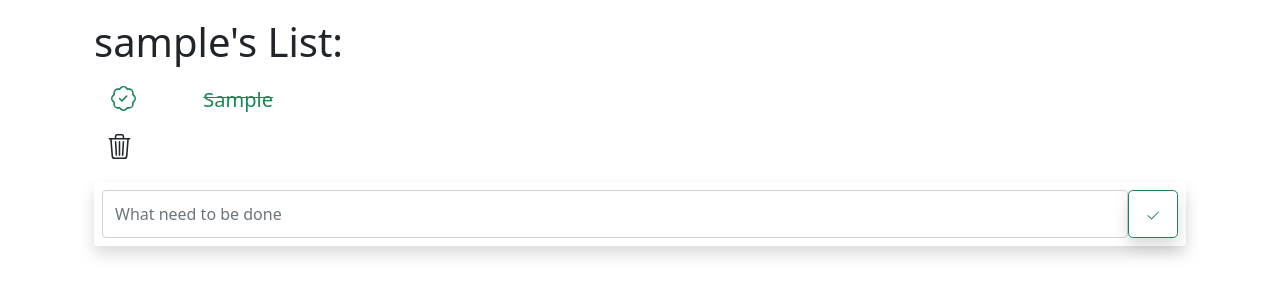
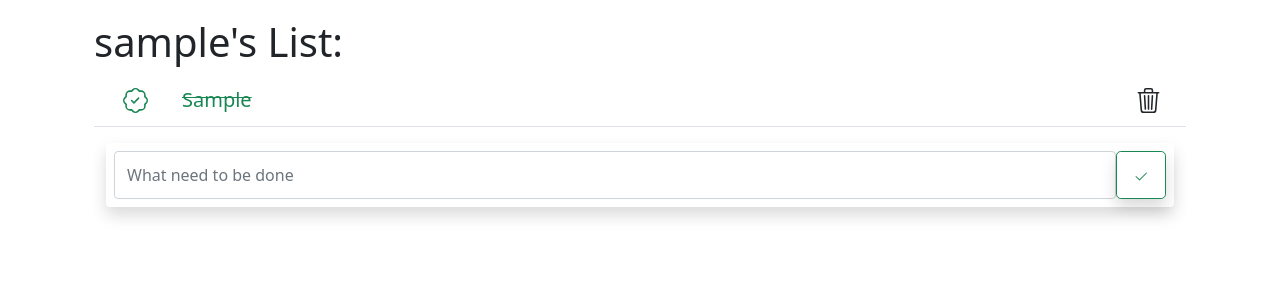
Before and after one commit to teasec4/ToDoAppDjango, a Django app: page /todo/ in a window 1280 px wide. Shown: the part 70-367 px from the top of the page. Run offline with Django 4.2, Linux system fonts and the light colour scheme; a user stored in the database is signed in; tables that the repository leaves empty hold one stand-in row (values such as "Sample post").

Commit message:
Add files via upload

```diff
--- a/templates/todolist/index.html
+++ b/templates/todolist/index.html
@@ -32,11 +32,11 @@
         </div>
 
 
-            <div class="mt-2 mb-2">
+        <div class=" mt-2 mb-2">
             {% for todo in todos %}
-                    <div class="row g-3">
+                <div class="container mt-1 d-flex justify-content-between border-bottom">
+                    <div class="d-flex flex-row align-items-center">
                         {% if todo.completed == True %}
-                            <div class="col-1">
                             <a class="m-1 btn" href="{% url 'mark_incomplete' todo.id %}">
                                 <svg xmlns="http://www.w3.org/2000/svg" width="25" height="25" fill="currentColor"
                                      class="bi bi-patch-check text-success" viewBox="0 0 16 16">
@@ -45,17 +45,12 @@
                                     <path d="m10.273 2.513-.921-.944.715-.698.622.637.89-.011a2.89 2.89 0 0 1 2.924 2.924l-.01.89.636.622a2.89 2.89 0 0 1 0 4.134l-.637.622.011.89a2.89 2.89 0 0 1-2.924 2.924l-.89-.01-.622.636a2.89 2.89 0 0 1-4.134 0l-.622-.637-.89.011a2.89 2.89 0 0 1-2.924-2.924l.01-.89-.636-.622a2.89 2.89 0 0 1 0-4.134l.637-.622-.011-.89a2.89 2.89 0 0 1 2.924-2.924l.89.01.622-.636a2.89 2.89 0 0 1 4.134 0l-.715.698a1.89 1.89 0 0 0-2.704 0l-.92.944-1.32-.016a1.89 1.89 0 0 0-1.911 1.912l.016 1.318-.944.921a1.89 1.89 0 0 0 0 2.704l.944.92-.016 1.32a1.89 1.89 0 0 0 1.912 1.911l1.318-.016.921.944a1.89 1.89 0 0 0 2.704 0l.92-.944 1.32.016a1.89 1.89 0 0 0 1.911-1.912l-.016-1.318.944-.921a1.89 1.89 0 0 0 0-2.704l-.944-.92.016-1.32a1.89 1.89 0 0 0-1.912-1.911l-1.318.016z"/>
                                 </svg>
                             </a>
-                            </div>
-                            <div class="col-9">
                             <a class="m-1 text-success btn" style="text-decoration: line-through"
                                href="{% url 'mark_incomplete' todo.id %}">
                                 <span class="lead ">{{ todo.task }}</span>
                             </a>
-                            </div>
-
 
                         {% else %}
-                            <div class="col-1">
                             <a class="m-1 btn" href="{% url 'mark_complete' todo.id %}">
                                 <svg xmlns="http://www.w3.org/2000/svg" width="25" height="25" fill="currentColor"
                                      class="bi bi-patch-minus" viewBox="0 0 16 16">
@@ -64,24 +59,20 @@
                                     <path d="m10.273 2.513-.921-.944.715-.698.622.637.89-.011a2.89 2.89 0 0 1 2.924 2.924l-.01.89.636.622a2.89 2.89 0 0 1 0 4.134l-.637.622.011.89a2.89 2.89 0 0 1-2.924 2.924l-.89-.01-.622.636a2.89 2.89 0 0 1-4.134 0l-.622-.637-.89.011a2.89 2.89 0 0 1-2.924-2.924l.01-.89-.636-.622a2.89 2.89 0 0 1 0-4.134l.637-.622-.011-.89a2.89 2.89 0 0 1 2.924-2.924l.89.01.622-.636a2.89 2.89 0 0 1 4.134 0l-.715.698a1.89 1.89 0 0 0-2.704 0l-.92.944-1.32-.016a1.89 1.89 0 0 0-1.911 1.912l.016 1.318-.944.921a1.89 1.89 0 0 0 0 2.704l.944.92-.016 1.32a1.89 1.89 0 0 0 1.912 1.911l1.318-.016.921.944a1.89 1.89 0 0 0 2.704 0l.92-.944 1.32.016a1.89 1.89 0 0 0 1.911-1.912l-.016-1.318.944-.921a1.89 1.89 0 0 0 0-2.704l-.944-.92.016-1.32a1.89 1.89 0 0 0-1.912-1.911l-1.318.016z"/>
                                 </svg>
                             </a>
-                            </div>
-                            <div class="col-9">
                             <a class="m-1  btn" href="{% url 'mark_complete' todo.id %}">
                                 <span class="lead">{{ todo.task }}</span>
                             </a>
-                            </div>
-
-                            <!--
-                                <a class="btn m-1" href="{% url 'edit' todo.id %}">
+                            <!-- <a class="btn m-1" href="{% url 'edit' todo.id %}">
                                     <svg xmlns="http://www.w3.org/2000/svg" width="16" height="16" fill="currentColor"
                                          class="bi bi-pen" viewBox="0 0 16 16">
                                         <path d="m13.498.795.149-.149a1.207 1.207 0 1 1 1.707 1.708l-.149.148a1.5 1.5 0 0 1-.059 2.059L4.854 14.854a.5.5 0 0 1-.233.131l-4 1a.5.5 0 0 1-.606-.606l1-4a.5.5 0 0 1 .131-.232l9.642-9.642a.5.5 0 0 0-.642.056L6.854 4.854a.5.5 0 1 1-.708-.708L9.44.854A1.5 1.5 0 0 1 11.5.796a1.5 1.5 0 0 1 1.998-.001zm-.644.766a.5.5 0 0 0-.707 0L1.95 11.756l-.764 3.057 3.057-.764L14.44 3.854a.5.5 0 0 0 0-.708l-1.585-1.585z"/>
                                     </svg>
                                 </a>
                                     -->
+
                         {% endif %}
                     </div>
-                    <div class="col-2">
+                    <div class="d-flex align-items-center">
                         <a class="btn" href="{% url 'delete' todo.id %}">
                             <svg xmlns="http://www.w3.org/2000/svg" width="25" height="25" fill="currentColor"
                                  class="bi bi-trash3" viewBox="0 0 16 16">
```
Lines whose indentation alone changed are shown as unchanged.
